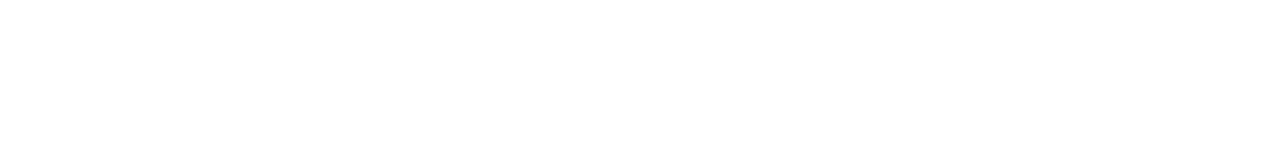
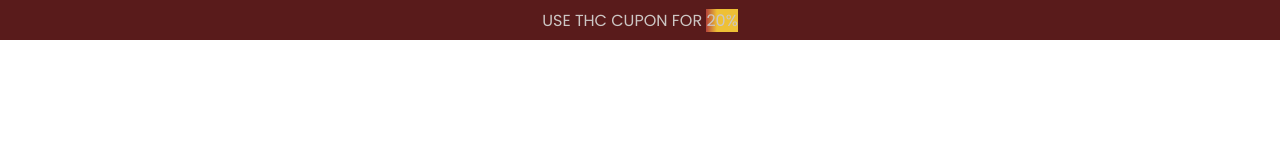
Before and after one commit to Tharisuudev/TharisuuStore, a plain HTML site: page index.html in a window 1280 px wide. Drawn offline with nearby package versions, Linux system fonts and the light colour scheme.

Commit message:
Added Header

```diff
--- a/index.html
+++ b/index.html
@@ -5,8 +5,18 @@
     <meta name="viewport" content="width=device-width, initial-scale=1.0">
     <title>Tharisuu Couture Store</title>
     <link rel="shortcut icon" href="./assets/public/favicon.ico" type="image/x-icon">
+    <!-- BOXICONS  START-->
+    <link href='https://unpkg.com/boxicons@2.1.4/css/boxicons.min.css' rel='stylesheet'>
+    <!-- BOXICONS END  -->
+    <!-- CSS START -->
+    <link rel="stylesheet" href="style.css">
+    <!-- CSS END  -->
 </head>
 <body>
-
+    <main class="main">
+        <div class="cupon">
+            <p>USE THC CUPON FOR <span id="porcento">20%</span></p>
+        </div>
+    </main>
 </body>
 </html>
--- a/style.css
+++ b/style.css
@@ -0,0 +1,140 @@
+/*=============== GOOGLE FONTS ===============*/
+@import url("https://fonts.googleapis.com/css2?family=Montserrat:wght@500;600&family=Poppins:wght@400;500&display=swap");
+
+/*=============== VARIABLES CSS ===============*/
+:root {
+  --header-height: 3.5rem;
+
+  /*========== Colors ==========*/
+  /*Color mode HSL(hue, saturation, lightness)*/
+  --alerta-bar-color: #591B1B;
+  --text-white-color: #CCC6C4;
+  --gradient-color: linear-gradient(90.69deg, #AF363B -3.41%, #EEC035 34.21%);
+  --contact-us-color: #401313;
+
+  /*========== Font and typography ==========*/
+  /*.5rem = 8px | 1rem = 16px ...*/
+  --body-font: "Poppins", sans-serif;
+  --second-font: "Montserrat", sans-serif;
+  --biggest-font-size: 2.75rem;
+  --h1-font-size: 1.5rem;
+  --h2-font-size: 1.25rem;
+  --h3-font-size: 1rem;
+  --normal-font-size: .938rem;
+  --small-font-size: .813rem;
+  --smaller-font-size: .75rem;
+
+  /*========== Font weight ==========*/
+  --font-regular: 400;
+  --font-medium: 500;
+  --font-semi-bold: 600;
+
+  /*========== z index ==========*/
+  --z-tooltip: 10;
+  --z-fixed: 100;
+}
+
+
+/*========== Responsive typography ==========*/
+@media screen and (min-width: 1152px) {
+  :root {
+    --biggest-font-size: 5.5rem;
+    --h1-font-size: 2.5rem;
+    --h2-font-size: 1.5rem;
+    --h3-font-size: 1.25rem;
+    --normal-font-size: 1rem;
+    --small-font-size: .875rem;
+    --smaller-font-size: .813rem;
+  }
+}
+
+/*=============== BASE ===============*/
+* {
+  box-sizing: border-box;
+  padding: 0;
+  margin: 0;
+}
+
+html {
+  scroll-behavior: smooth;
+}
+
+body,
+button,
+input {
+  font-family: var(--body-font);
+  font-size: var(--normal-font-size);
+  color: var(--text-color);
+}
+
+body {
+  background-color: var(--body-color);
+}
+
+button,
+input {
+  outline: none;
+  border: none;
+}
+
+h1, h2, h3, h4 {
+  color: var(--title-color);
+  font-family: var(--second-font);
+  font-weight: var(--font-semi-bold);
+}
+
+ul {
+  list-style: none;
+}
+
+a {
+  text-decoration: none;
+}
+
+img {
+  display: block;
+  max-width: 100%;
+  height: auto;
+}
+
+/*=============== REUSABLE CSS CLASSES ===============*/
+.container {
+  max-width: 1120px;
+  margin-inline: 1.5rem;
+}
+
+.grid {
+  display: grid;
+  gap: 1.5rem;
+}
+
+.section {
+  padding-block: 5rem 1rem;
+}
+
+.section__title {
+  text-align: center;
+  font-size: var(--h1-font-size);
+  margin-bottom: 1.5rem;
+}
+
+.main {
+  overflow: hidden; /* For animation ScrollReveal */
+}
+
+/* CUPON RECTANGLE  START */
+
+.cupon {
+    width: 100%;
+    height: 40px;
+    background-color: var(--alerta-bar-color);
+    text-align: center;
+    color: var(--text-white-color);
+    justify-content: center;
+    align-items: center;
+    display: flex;
+}
+
+#porcento {
+    background: linear-gradient(to right, #AF363B -3.41%, #EEC035 34.21%);
+}
```
